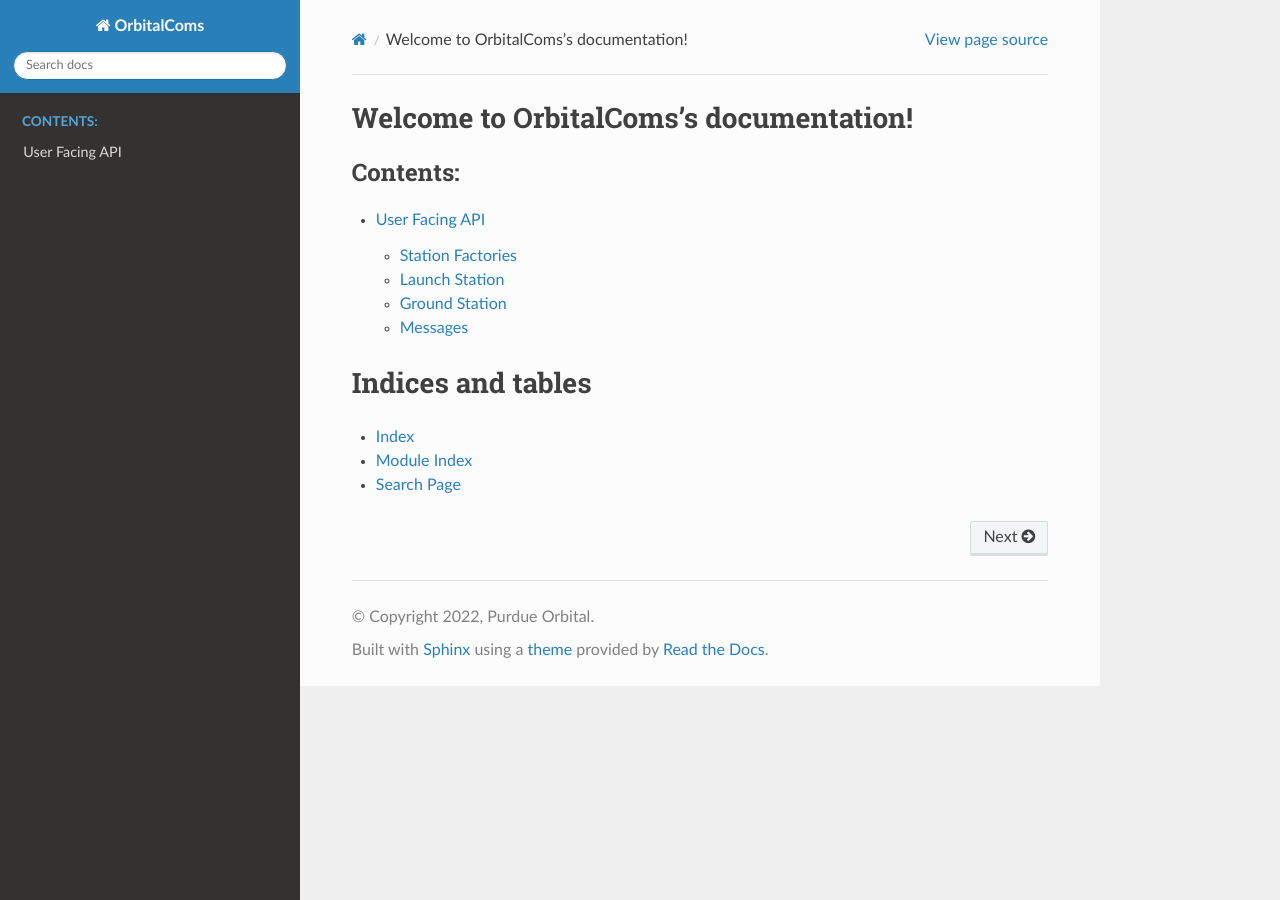
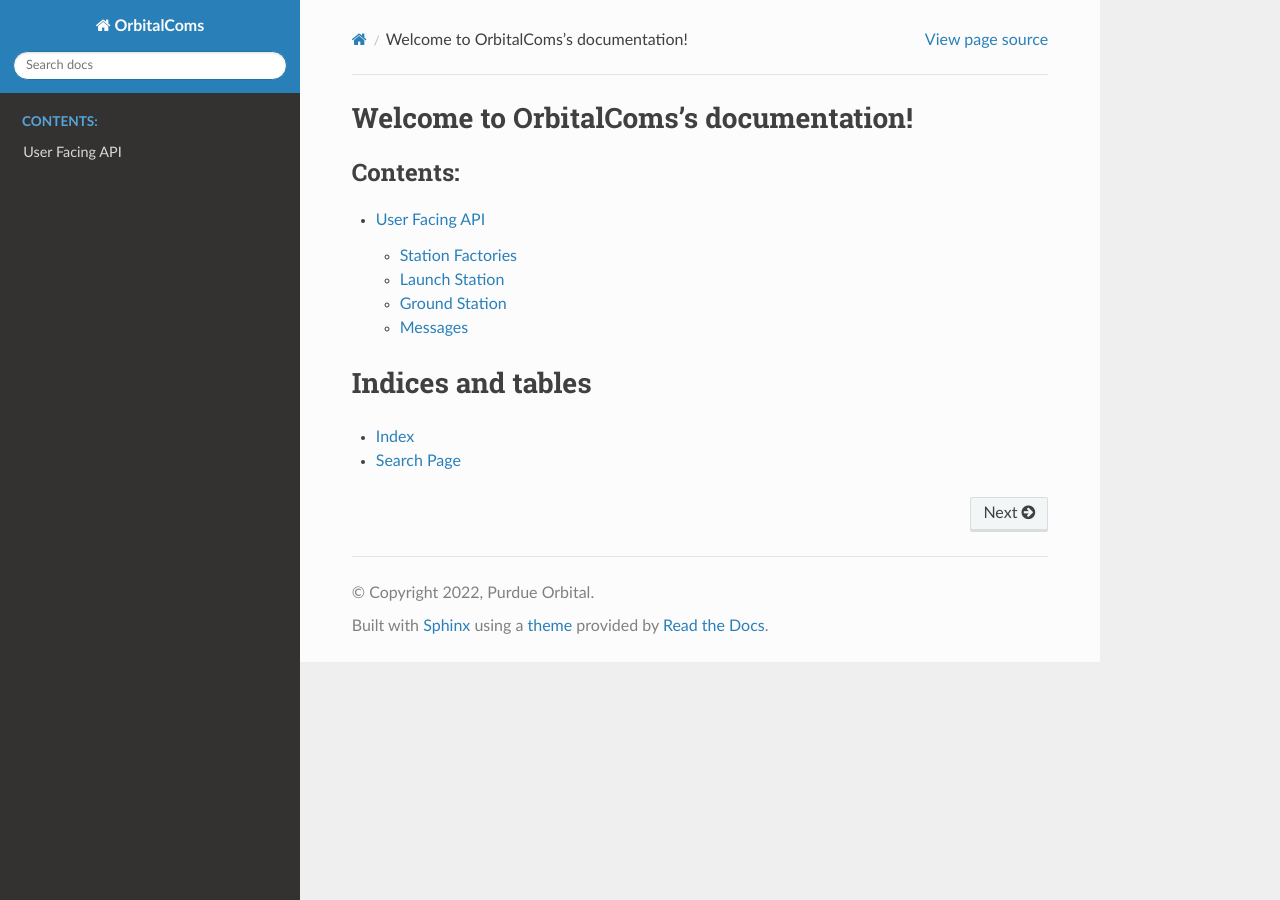
Before and after one commit to purdue-orbital/orbitalcoms, a Sphinx documentation site: the page built from doc/index.rst, in a window 1280 px wide. Built offline with Sphinx 7.4.7 and the Read the Docs theme 2.0.0, drawn with Linux system fonts in a browser that asks for light colours.

```diff
--- /dev/null
+++ b/doc/api/internal.rst
@@ -0,0 +1,3 @@
+************
+Internal API
+************
--- a/doc/index.rst
+++ b/doc/index.rst
@@ -18,5 +18,7 @@ Indices and tables
 ==================
 
 * :ref:`genindex`
-* :ref:`modindex`
 * :ref:`search`
+
+
+.. * :ref:`modindex`
```
